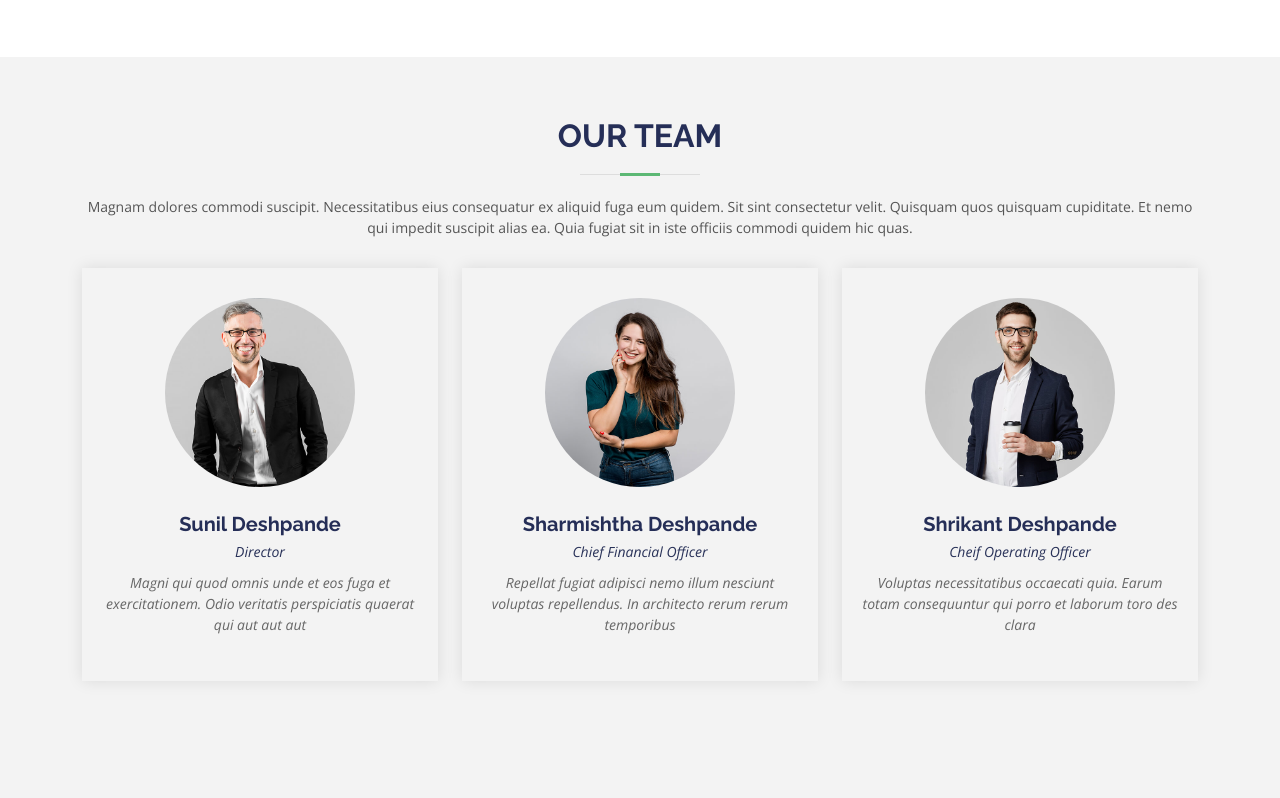
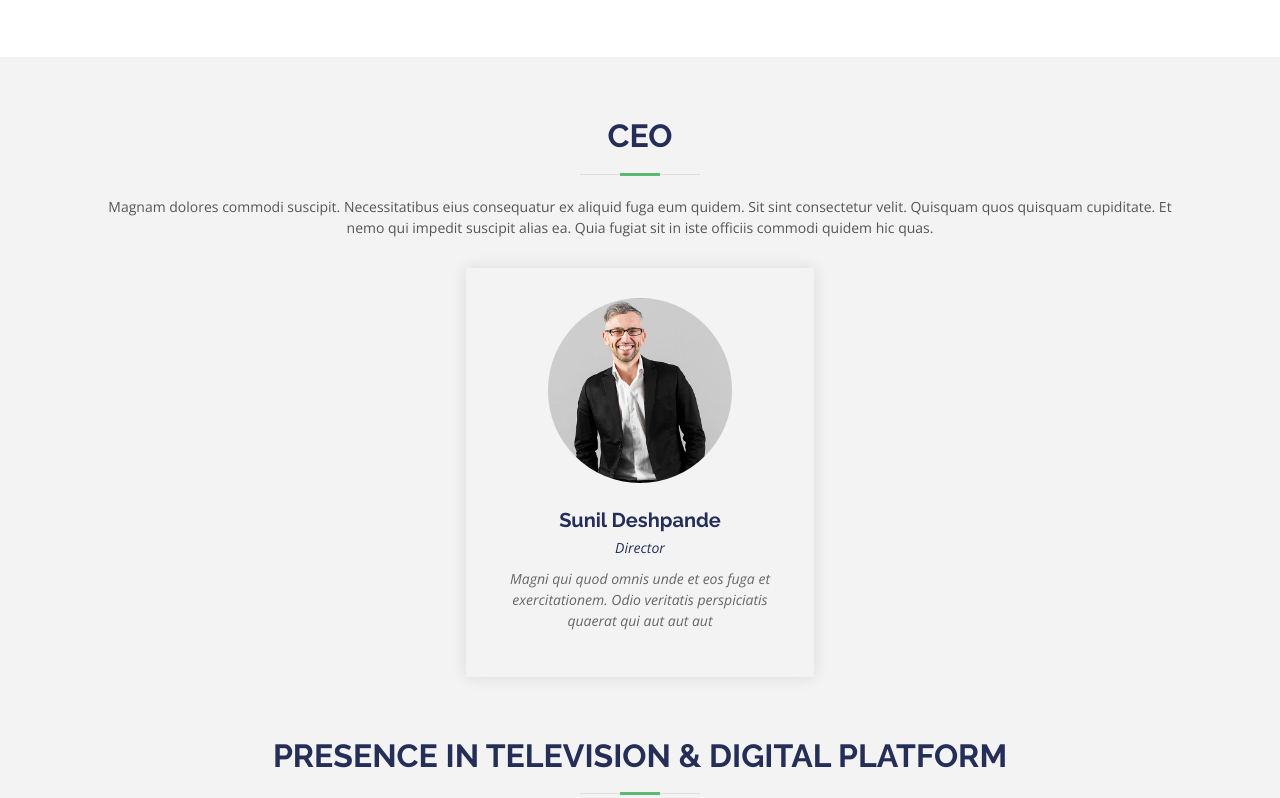
Before and after one commit to PratikBorkar04/shree_media_website, a plain HTML site: page index.html in a window 1280 px wide. Shown: the part 5357-6155 px from the top of the page. Drawn offline with nearby package versions, Linux system fonts and the light colour scheme.

Commit message:
15.01 13.2.24

```diff
--- a/index.html
+++ b/index.html
@@ -601,12 +601,13 @@
     <section id="team" class="team section-bg">
       <div class="container">
 
+        <div class="container">
           <div class="section-title">
-          <h2>Our Team</h2>
+            <h2>CEO</h2>
             <p>Magnam dolores commodi suscipit. Necessitatibus eius consequatur ex aliquid fuga eum quidem. Sit sint consectetur velit. Quisquam quos quisquam cupiditate. Et nemo qui impedit suscipit alias ea. Quia fugiat sit in iste officiis commodi quidem hic quas.</p>
           </div>
 
-        <div class="row">
+          <div class="row justify-content-center"> <!-- Ensure this row class has justify-content-center for centering -->
             <div class="col-lg-4 col-md-6 d-flex align-items-stretch">
               <div class="member">
                 <img src="assets/img/team/team-1.jpg" alt="">
@@ -616,58 +617,15 @@
                   Magni qui quod omnis unde et eos fuga et exercitationem. Odio veritatis perspiciatis quaerat qui aut aut aut
                 </p>
                 <div class="social">
-<!--
-                <a href=""><i class="bi bi-twitter"></i></a>
-                <a href=""><i class="bi bi-facebook"></i></a>
-                <a href=""><i class="bi bi-instagram"></i></a>
-                <a href=""><i class="bi bi-linkedin"></i></a>
--->
+                  <!-- Social Icons Here -->
+                </div>
+              </div>
             </div>
           </div>
       </div>
 
-          <div class="col-lg-4 col-md-6 d-flex align-items-stretch">
-            <div class="member">
-              <img src="assets/img/team/team-2.jpg" alt="">
-              <h4>Sharmishtha Deshpande</h4>
-              <span>Chief Financial Officer</span>
-              <p>
-                Repellat fugiat adipisci nemo illum nesciunt voluptas repellendus. In architecto rerum rerum temporibus
-              </p>
-              <div class="social">
-<!--
-                <a href=""><i class="bi bi-twitter"></i></a>
-                <a href=""><i class="bi bi-facebook"></i></a>
-                <a href=""><i class="bi bi-instagram"></i></a>
-                <a href=""><i class="bi bi-linkedin"></i></a>
--->
-              </div>
-            </div>
-          </div>
 
-          <div class="col-lg-4 col-md-6 d-flex align-items-stretch">
-            <div class="member">
-              <img src="assets/img/team/team-3.jpg" alt="">
-              <h4>Shrikant Deshpande</h4>
-              <span>Cheif Operating Officer</span>
-              <p>
-                Voluptas necessitatibus occaecati quia. Earum totam consequuntur qui porro et laborum toro des clara
-              </p>
-              <div class="social">
-<!--
-                <a href=""><i class="bi bi-twitter"></i></a>
-                <a href=""><i class="bi bi-facebook"></i></a>
-                <a href=""><i class="bi bi-instagram"></i></a>
-                <a href=""><i class="bi bi-linkedin"></i></a>
--->
-              </div>
-            </div>
-          </div>
 
-        </div>
-
-      </div>
-    </section><!-- End Team Section -->
 
       <!-- ======= Our Clients Section ======= -->
     <section id="clients" class="clients">
```
Lines whose indentation alone changed are shown as unchanged.
